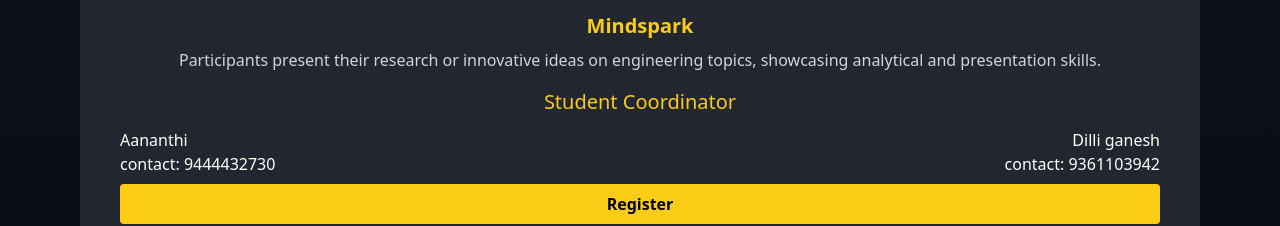
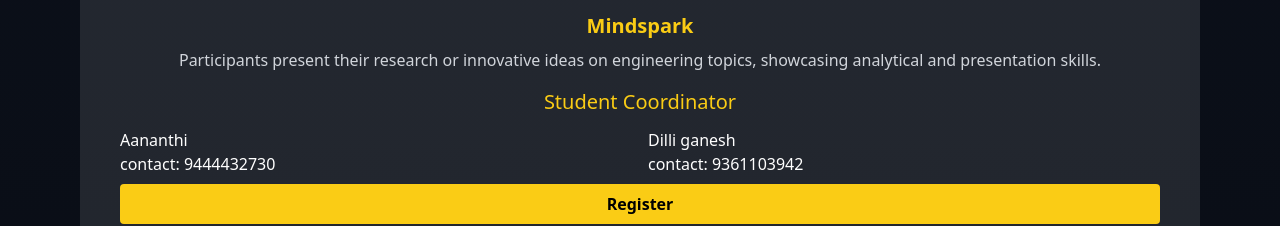
Before and after one commit to deepakmadhan7/yantra2k25, a React (Vite) app: page / in a window 1280 px wide. Shown: the part 2113-2339 px from the top of the page. Built offline with nearby package versions, Linux system fonts and the light colour scheme.

Commit message:
Update App.tsx

```diff
--- a/src/App.tsx
+++ b/src/App.tsx
@@ -359,7 +359,7 @@ function App() {
                     <h3 className="text-xl text-yellow-400 font-bold text-center mb-2">{event.title}</h3>
                     <p className="text-gray-300 text-center mb-4">{event.description}</p>
                     <h3 className="text-xl text-yellow-400 text-center mb-3">{event.coed}</h3>
-                    <div className="sm:grid md:grid-cols-2 flex cols-2 mb-2" ><p>{event.name} <br></br>contact: {event.no}</p> <p className=" text-right ml-12 ">{event.name1}<br></br>contact: {event.no1}</p></div>
+                    <div className="sm:grid md:grid-cols-2 flex cols-2 mb-2" ><p>{event.name} <br></br>contact: {event.no}</p> <p className=" ml-2 ">{event.name1}<br></br>contact: {event.no1}</p></div>
                      <a href={event.link}><button className="w-full bg-yellow-400 text-black px-4 py-2 rounded font-bold hover:bg-yellow-300 transition">
                       Register
                     </button></a>
```
